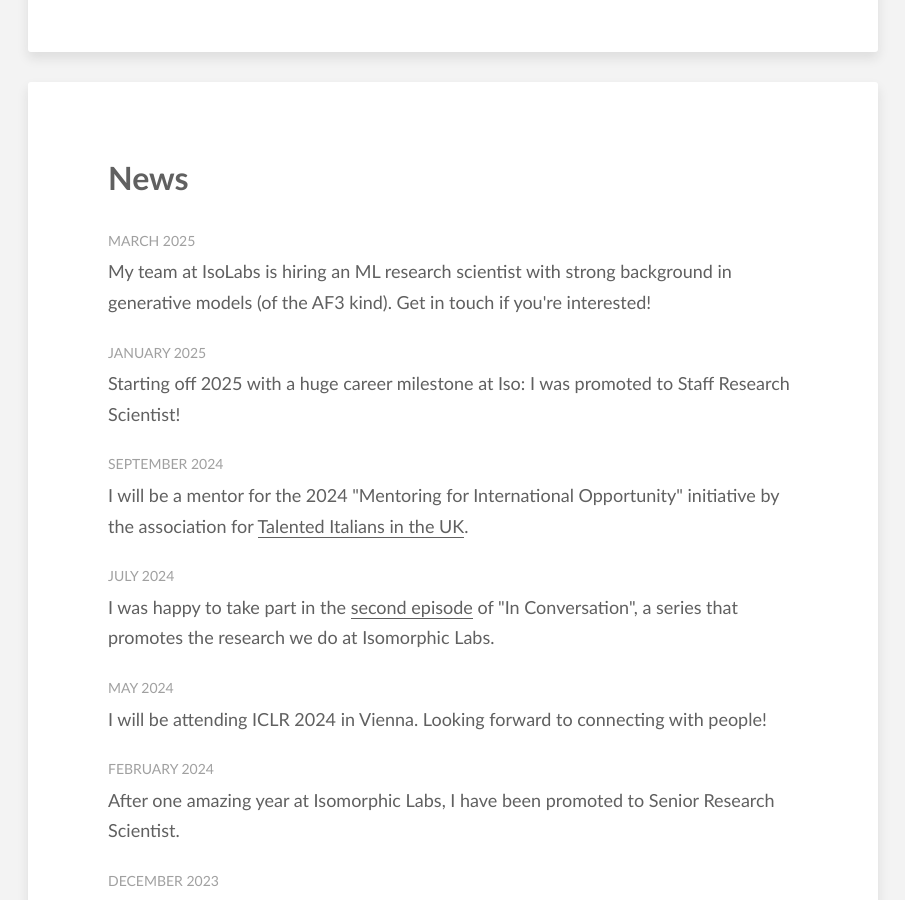
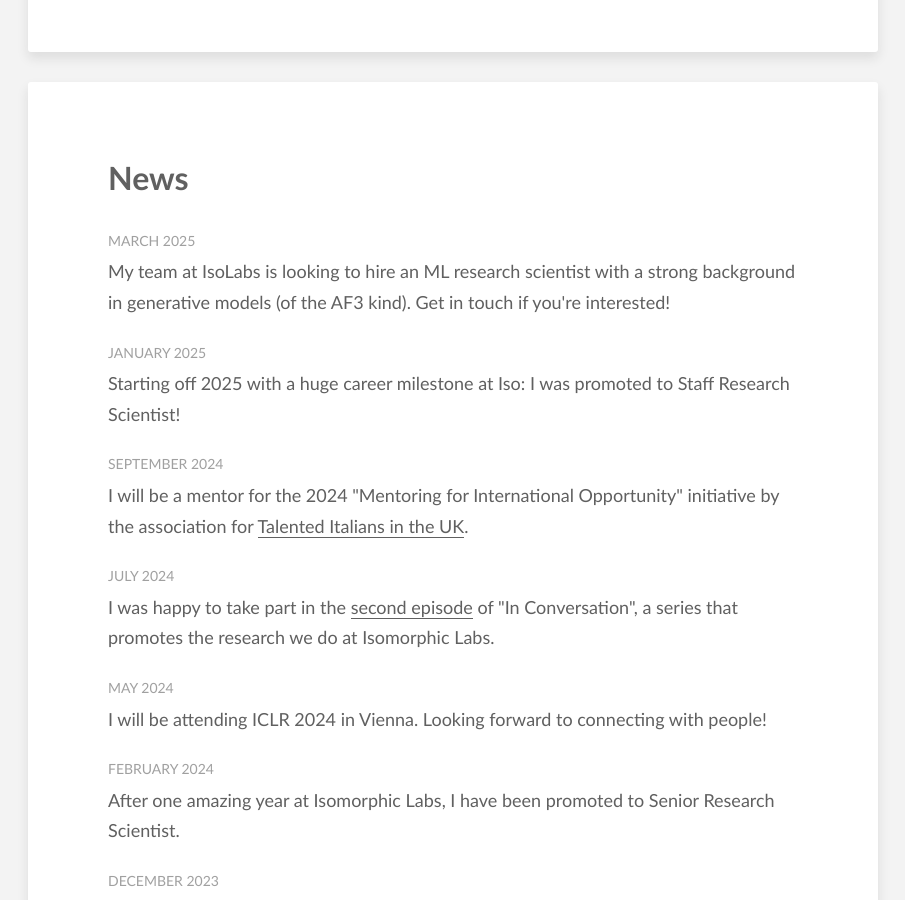
Before and after one commit to danielegrattarola/danielegrattarola.github.io, a Jekyll site: the page built from index.html, in a window 1280 px wide and 900 px high, scrolled down 1022 px. Shown: the whole window, without its empty margins (187-1092 px from the left). Built offline with Jekyll 4.4.1, drawn with Linux system fonts in a browser that asks for light colours; some web fonts are replaced.

Commit message:
Add news

```diff
--- a/_data/news.yaml
+++ b/_data/news.yaml
@@ -1,6 +1,5 @@
 - date: Mar 2025
-  text: "My team at IsoLabs is hiring an ML research scientist with strong background in generative models (of the
-AF3 kind). Get in touch if you're interested!"
+  text: "My team at IsoLabs is looking to hire an ML research scientist with a strong background in generative models (of the AF3 kind). Get in touch if you're interested!"
 
 - date: Jan 2025
   text: "Starting off 2025 with a huge career milestone at Iso: I was promoted to Staff Research Scientist!"
```
